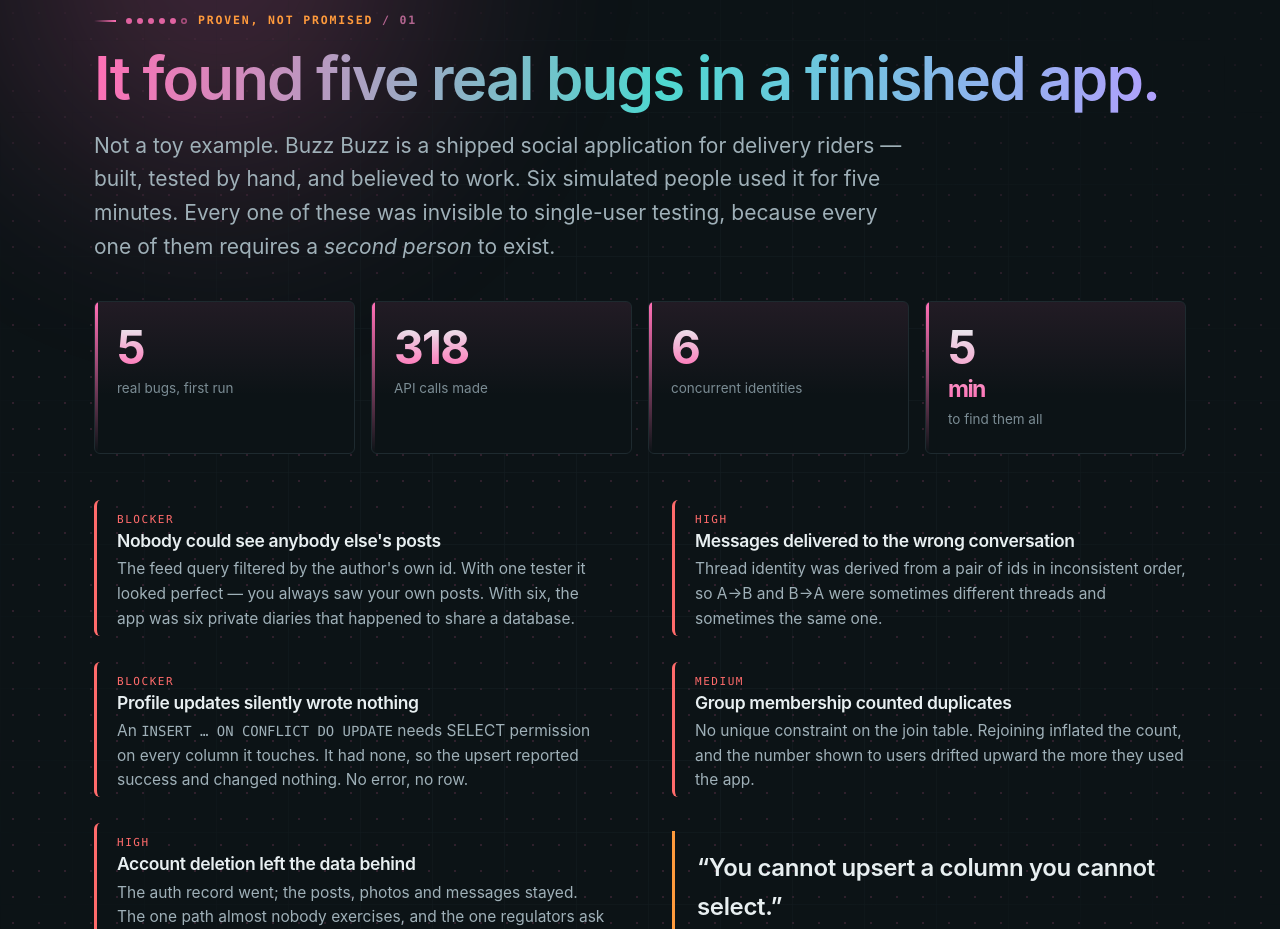
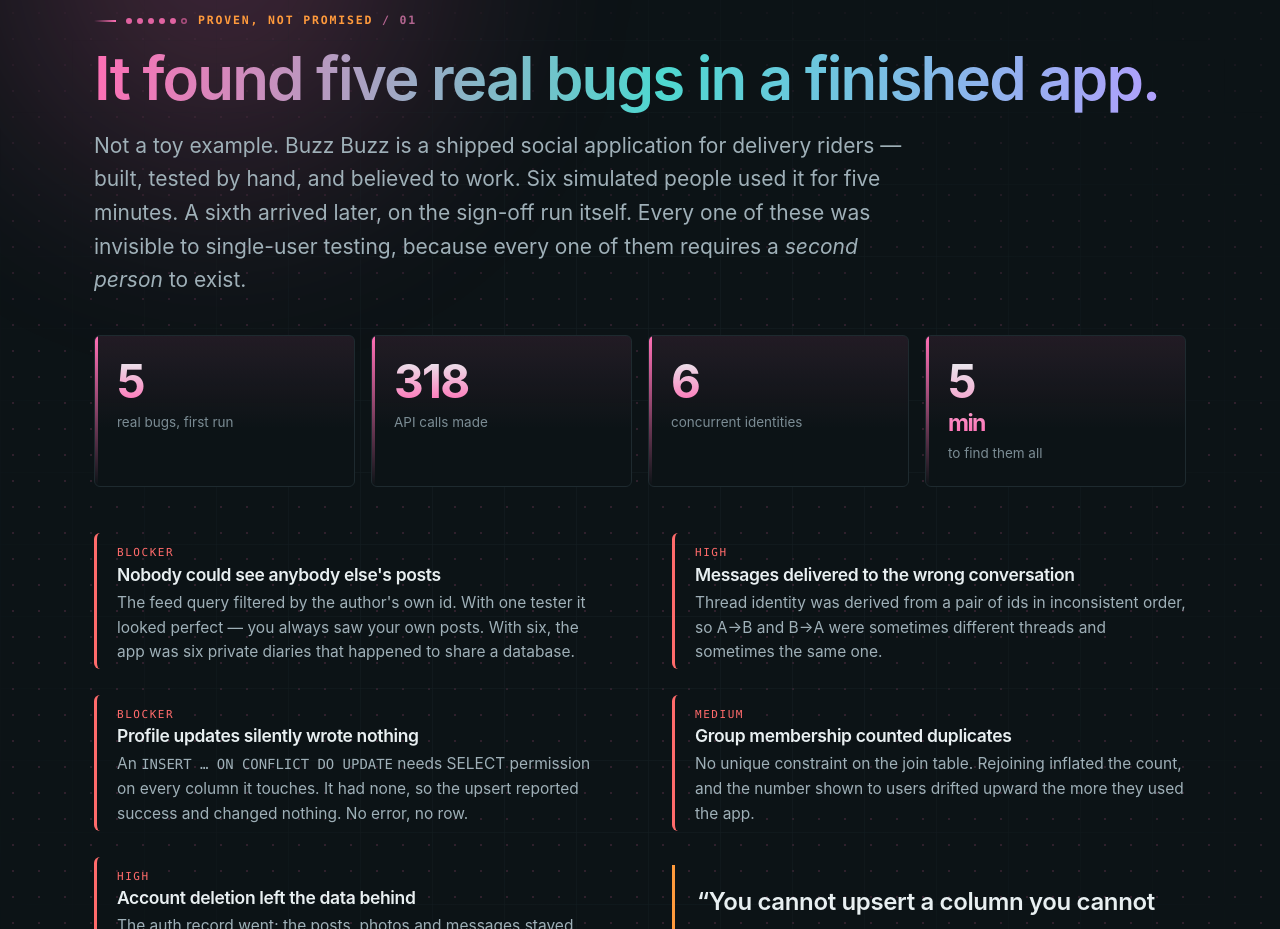
Before and after one commit to Shakhtar-Sankur/populace, a website: page docs/index.html in a window 1280 px wide. Shown: the part 1780-2709 px from the top of the page. Drawn offline with Linux system fonts and the light colour scheme; animation ran at ten frames a second.

Commit message:
Correct the run figures: 672 calls and six defects, not 400 and five
You were right to question the number. Two later runs were missing from
every surface, and they are the bigger ones:

  400 calls  9 Aug, live cloud backend, after the first five fixes
  627 calls  local stack, 308.3s, 0 failures
  672 calls  local stack, 307.9s, 0 failures — the sign-off run, and the
             first exit 0 Populace had ever returned against Buzz Buzz

They were missing because populace-report.json is written to a fixed path
in the repo root, so a later demo run overwrote the Buzz Buzz artefact.
The figures here were recovered from the session transcript, not recalled.

There is also a sixth defect, and it is the best story in the record:
joinGroup used .upsert(), group_members has no UPDATE policy, so tapping
"Join" on a group you had already joined failed. It was found on the run
whose only purpose was to confirm there was nothing left to find — and it
was the third appearance of the same upsert family, after signup and
likes. That is why the report now calls it a habit to break rather than a
bug that was fixed.

One thing deliberately NOT changed: every "five bugs in three and a half
minutes" line stays as it is. Five is correct for the first run; six is
the total. Rewriting those to six would have made accurate sentences
wrong, so the sixth is stated where totals are claimed and nowhere else.

The report also now warns against comparing the two sets of latencies:
reportLocation is 19-21ms locally against 414ms on the cloud project.
That is the network being absent, not the software being twenty times
faster.

Also: GIGZEN is set in capitals in the portfolio's own Gigzen section.
.sec-title lowercases everything as the page's voice, but a proper noun
and wordmark opts out — with positive tracking, since the display face's
negative value jams capitals together.

Verified: portfolio 0 contrast failures, no overflow.

```diff
--- a/docs/index.html
+++ b/docs/index.html
@@ -4,7 +4,7 @@
 <meta charset="utf-8">
 <meta name="viewport" content="width=device-width, initial-scale=1">
 <title>Populace — a simulated population that tests your app for real</title>
-<meta name="description" content="Populace brings a population of simulated people to life inside your app and drives it through its real API. It found five real bugs in a finished, shipped application. Built by Gigzen.">
+<meta name="description" content="Populace brings a population of simulated people to life inside your app and drives it through its real API. It found six real bugs in a finished, shipped application — the last on the run meant to sign the work off. Built by Gigzen.">
 <meta name="author" content="Gigzen">
 <meta property="og:title" content="Populace — a simulated population that tests your app for real">
 <meta property="og:description" content="Multi-user testing that uses your app the way people do. Five real bugs found in a shipped app. Zero runtime dependencies.">
@@ -637,7 +637,8 @@ section > .wrap > .eyebrow::before {
     <p class="lede rv" style="margin-top:16px">
       Not a toy example. Buzz Buzz is a shipped social application for delivery riders
       — built, tested by hand, and believed to work. Six simulated people used it for
-      five minutes. Every one of these was invisible to single-user testing, because
+      five minutes. A sixth arrived later, on the sign-off run itself.
+      Every one of these was invisible to single-user testing, because
       every one of them requires a <em>second person</em> to exist.
     </p>
 
```
